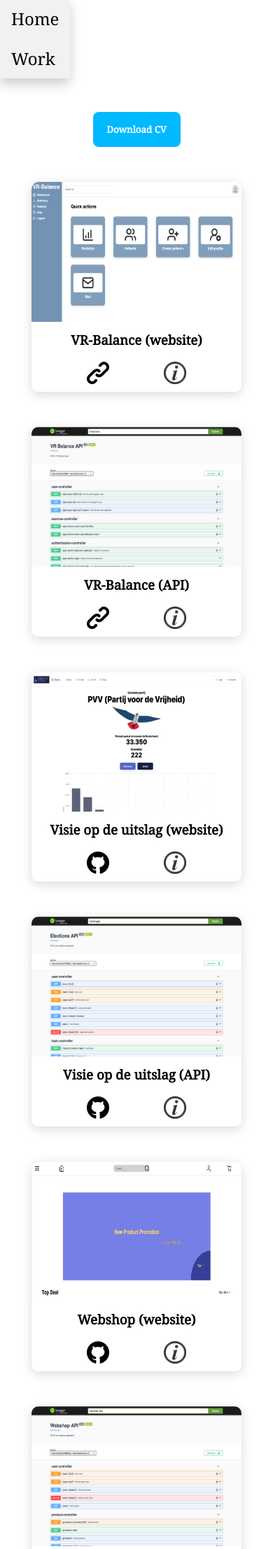
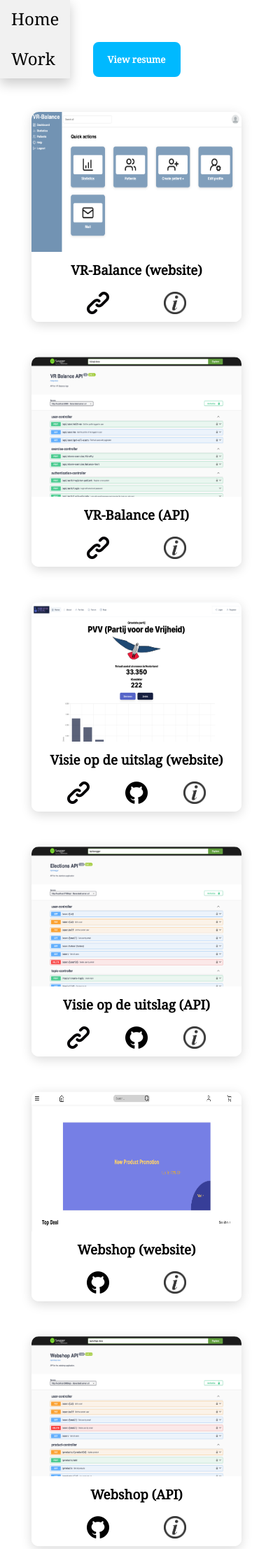
Before and after one commit to Gavin1103/Portfolio-2.0, a PHP site: page /work.html in a window 390 px wide. Shown: the part 50-2264 px from the top of the page at 70% size. Run offline with PHP 8.4, Linux system fonts and the light colour scheme.

Commit message:
Small changes

```diff
--- a/css/work.css
+++ b/css/work.css
@@ -113,3 +113,9 @@
         }
     }
 }
+
+@media only screen and (max-width: 825px) {
+    .work-container {
+        margin-top: 0;
+    }
+}
--- a/index.html
+++ b/index.html
@@ -35,9 +35,9 @@
                 <h3>Hi, my name is Gavin.</h3>
                 <h1>I am a <a>software engineer</a></h1>
                 <h3>
-                    I am a digital developer
+                    Developer of digital products
                 </h3>
-                <p><a href="work.html">See work...</a></p>
+                <p><a href="work.html">View work...</a></p>
             </section>
         </div>
     </header>
--- a/projects/projects.json
+++ b/projects/projects.json
@@ -17,14 +17,14 @@
     "title": "Visie op de uitslag (website)",
     "description": "Voor school moesten wij een website maken waar je de uitslag van de verkiezingen kon zien",
     "image": "elections.png",
-    "url": "",
+    "url": "https://visie-op-de-uitslag.up.railway.app/",
     "git": "https://github.com/Gavin1103/Visie-op-de-uitslag/tree/main/frontend"
   },
   {
     "title": "Visie op de uitslag (API)",
     "description": "De API voor visie op de uitslag",
     "image": "elections-api.png",
-    "url": "",
+    "url": "https://visie-op-de-uitslag-api.up.railway.app/api/swagger-ui/index.html#/",
     "git": "https://github.com/Gavin1103/Visie-op-de-uitslag/tree/main/backend"
   },
   {
--- a/work.html
+++ b/work.html
@@ -31,13 +31,11 @@
 
         <section class="work-container">
             <div class="content">
-
                 <div class="cv-button-container">
-                    <button class="cv-button">Download CV</button>
-                </div>
-
+                    <a href="#" target="_blank">
+                        <button class="cv-button">View resume</button>
+                    </a></div>
                 <div class="project-container" id="projectContainer">
-
                 </div>
             </div>
         </section>
@@ -94,54 +92,5 @@
             });
         });
 </script>
-
-
-
-<!--<script>-->
-<!--    const icons = document.querySelectorAll('.info-icon');-->
-
-<!--    icons.forEach(icon => {-->
-<!--        const projectItem = icon.closest('.project-item');-->
-<!--        const description = projectItem.querySelector('.project-description');-->
-
-<!--        icon.addEventListener('mouseenter', () => {-->
-<!--            description.style.opacity = '1';-->
-<!--        });-->
-
-<!--        icon.addEventListener('mouseleave', () => {-->
-<!--            description.style.opacity = '0';-->
-<!--        });-->
-<!--    });-->
-<!--</script>-->
-
 </body>
 </html>
-
-<!--                    <div class="project-item">-->
-<!--                        <div class="project-image">-->
-<!--                            <img class="image" src="img/calculator.png" alt="rekenmachine"/>-->
-<!--                        </div>-->
-
-<!--                        <div class="project-title">-->
-<!--                            <h3>Rekenmachine</h3>-->
-<!--                        </div>-->
-
-<!--                        <div class="project-description">-->
-<!--                            <p>Voor school moesten wij een website maken waar je de uitslag van de verkiezingen kon-->
-<!--                                zien</p>-->
-<!--                        </div>-->
-
-
-<!--                        <div class="project-icon-container">-->
-<!--                            <a href="#"> <img class="icon" src="icons/link.png" alt="url-icon"></a>-->
-<!--                            <a href="#"> <img class="icon" src="icons/git.png" alt="github-icon"></a>-->
-<!--                            <a href="#"> <img class="icon info-icon" src="icons/info.png" alt="info-icon"></a>-->
-<!--                        </div>-->
-<!--                    </div>-->
-
-<!--                    <div class="project-item"></div>-->
-<!--                    <div class="project-item"></div>-->
-<!--                    <div class="project-item"></div>-->
-<!--                    <div class="project-item"></div>-->
-<!--                    <div class="project-item"></div>-->
-<!--                    <div class="project-item"></div>-->
```
Also changed, not shown: css/stylsheet.css (+14 -2 lines), 1 other file.
